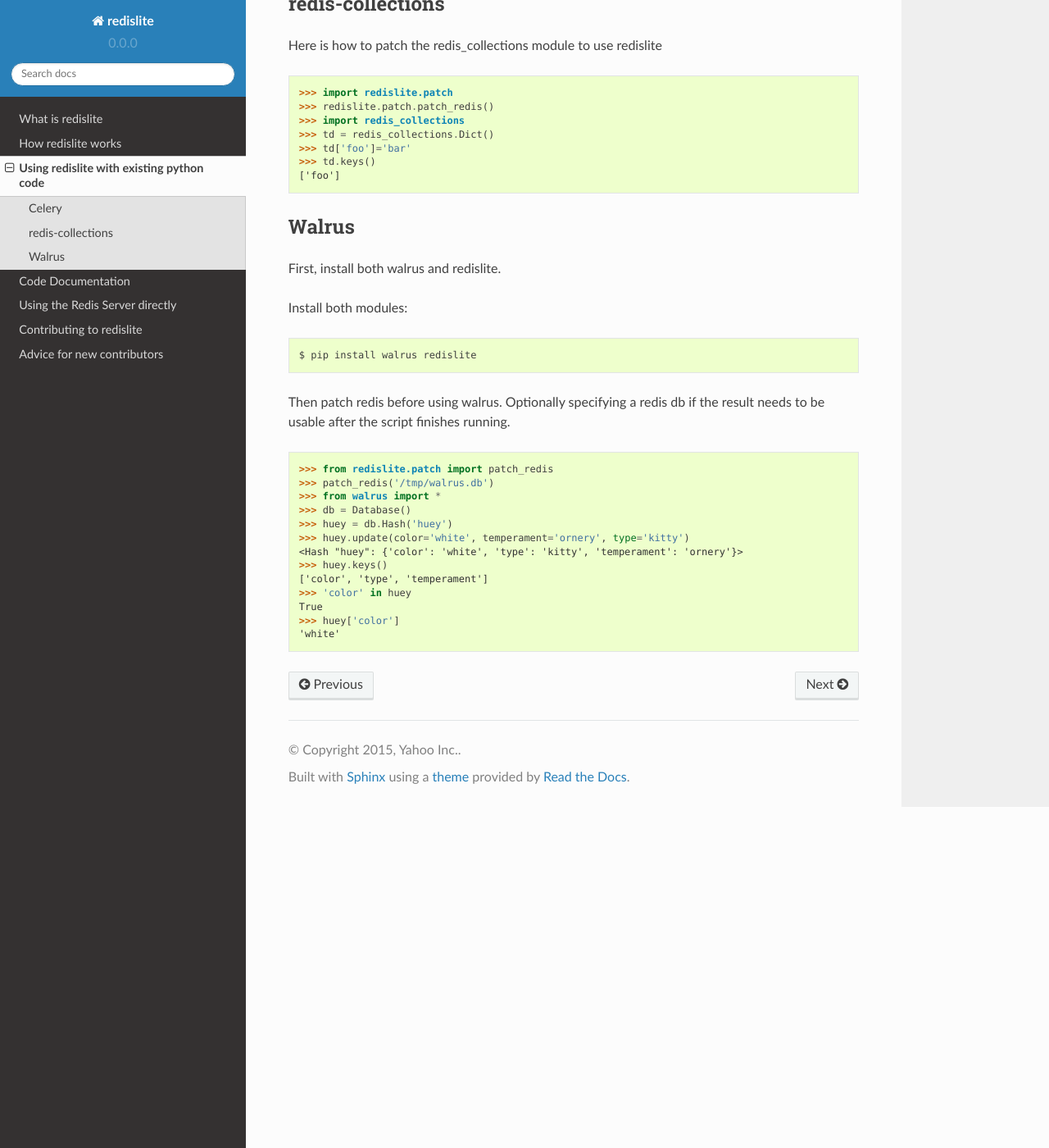
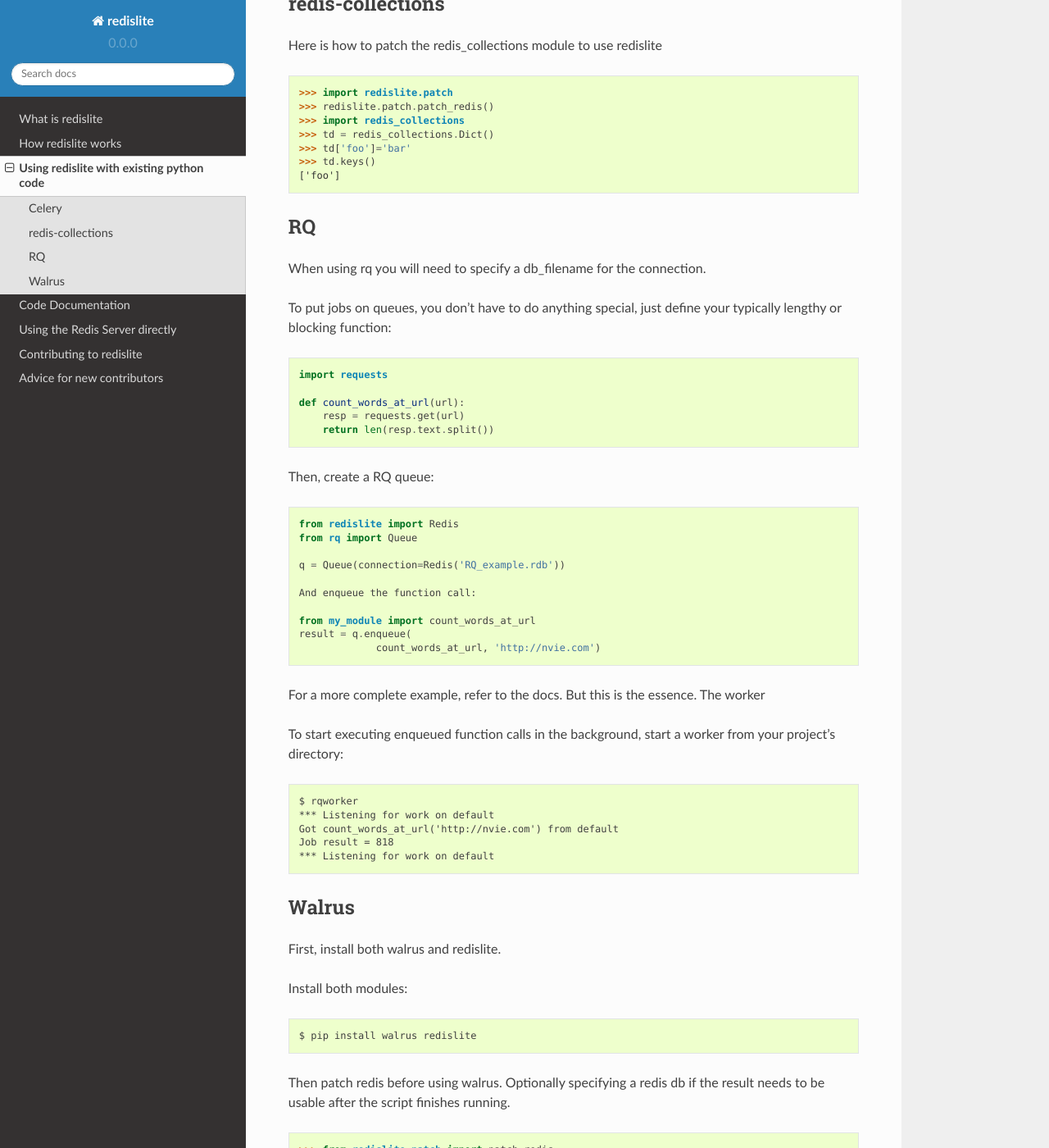
Before and after one commit to yahoo/redislite, a Sphinx documentation site: the page built from docs/source/topic/using_with_existing_modules.rst, in a window 1280 px wide and 1400 px high, scrolled down 925 px. Shown: the whole window at 82% size. Built offline with Sphinx 7.4.7 and the Read the Docs theme 2.0.0, drawn with Linux system fonts in a browser that asks for light colours; pages that are not in the unit, such as notebooks, are missing from menus.

```diff
--- a/README.rst
+++ b/README.rst
@@ -173,3 +173,5 @@
 ================
 
 There is more detailed information on the redislite documentation page at http://redislite.readthedocs.org/en/latest/
+
+Redislite is Free software under the New BSD license, see LICENSE.txt for details
--- a/docs/source/index.rst
+++ b/docs/source/index.rst
@@ -18,6 +18,7 @@
    topic/what_is_redislite
    topic/redislite_design
    topic/using_with_existing_modules
+   topic/using
    topic/redislite_module
    topic/command_line
 
--- a/docs/source/topic/using_with_existing_modules.rst
+++ b/docs/source/topic/using_with_existing_modules.rst
@@ -57,6 +57,49 @@
     ['foo']
 
 
+RQ
+--
+When using rq you will need to specify a db_filename for the connection.
+
+To put jobs on queues, you don't have to do anything special, just define your typically lengthy or blocking function:
+
+.. code-block:: python
+
+    import requests
+
+    def count_words_at_url(url):
+        resp = requests.get(url)
+        return len(resp.text.split())
+
+Then, create a RQ queue:
+
+.. code-block:: python
+
+    from redislite import Redis
+    from rq import Queue
+
+    q = Queue(connection=Redis('RQ_example.rdb'))
+
+    And enqueue the function call:
+
+    from my_module import count_words_at_url
+    result = q.enqueue(
+                 count_words_at_url, 'http://nvie.com')
+
+For a more complete example, refer to the docs. But this is the essence.
+The worker
+
+To start executing enqueued function calls in the background, start a worker from your project's directory:
+
+.. code-block::
+
+    $ rqworker
+    *** Listening for work on default
+    Got count_words_at_url('http://nvie.com') from default
+    Job result = 818
+    *** Listening for work on default
+
+
 Walrus
 ------
 First, install both walrus and redislite.
```
Also changed, not shown: 2 other files.
